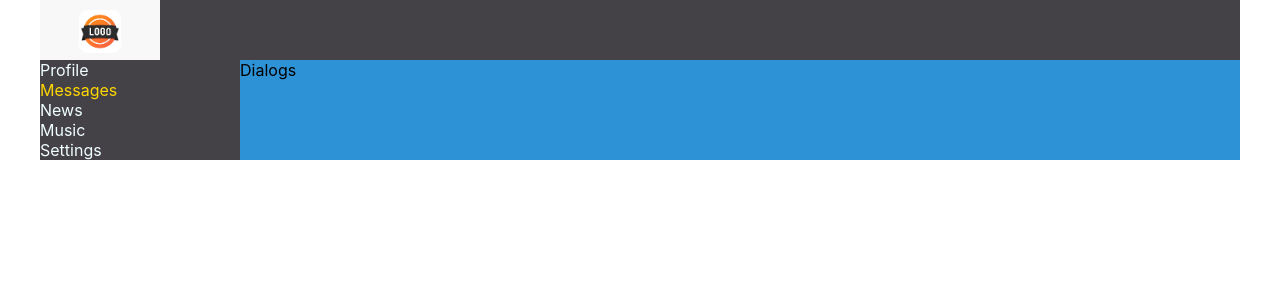
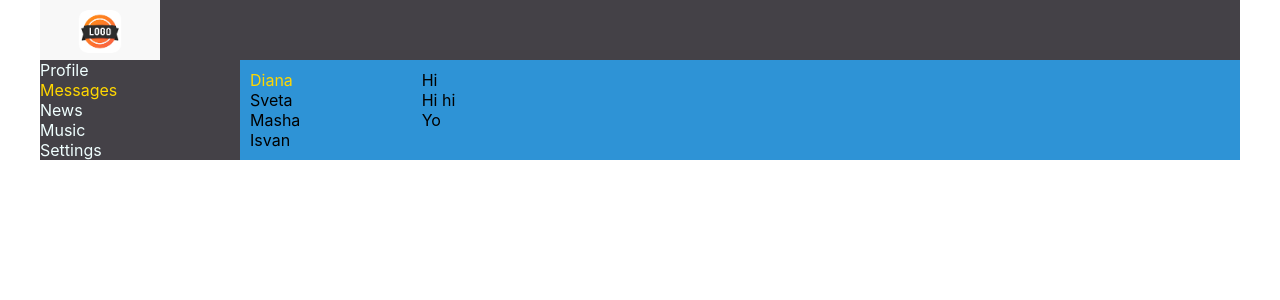
Before and after one commit to Lets-star/stunning-octo-waddle, a React (Create React App) app: page /dialogs in a window 1280 px wide. Shown: the top 300 px of the page. Built offline with nearby package versions, Linux system fonts and the light colour scheme.

Commit message:
20 lesson NavLink

```diff
--- a/src/components/Dialogs/Dialogs.jsx
+++ b/src/components/Dialogs/Dialogs.jsx
@@ -1,10 +1,22 @@
-import  React from 'react';
+import React from 'react';
 import s from './Dialogs.module.css';
 
 const Dialogs = (props) => {
     return (
         <div>
-            Dialogs
+            <div className={s.dialogs}>
+                <div className={s.dialogsItems}>
+                    <div className={s.dialog+' '+ s.active}>Diana</div>
+                    <div className={s.dialog}>Sveta</div>
+                    <div className={s.dialog}>Masha</div>
+                    <div className={s.dialog}>Isvan</div>
+                </div>
+                <div classname={s.messages}>
+                    <div className={s.message}> Hi< /div>
+                    <div className={s.message}>Hi hi</div>
+                    <div className={s.message}>Yo</div>
+                </div>
+            </div>
         </div>
     )
 }
--- a/src/components/Dialogs/Dialogs.module.css
+++ b/src/components/Dialogs/Dialogs.module.css
@@ -1,8 +1,23 @@
-.header {
-  grid-area: h;
-  background-color: rgb(68, 65, 71);
+.dialogs {
+    display: grid;
+    grid-template-columns: 2fr 10fr;
+    grid-gap: 10px;
+    padding: 10px
+
 }
 
-.header img {
-  width: 120px;
+.dialogsItems {
+
 }
+
+.dialogsItems .active {
+    color: gold;
+}
+
+.messages {
+
+}
+
+.messages .message {
+
+}
```
